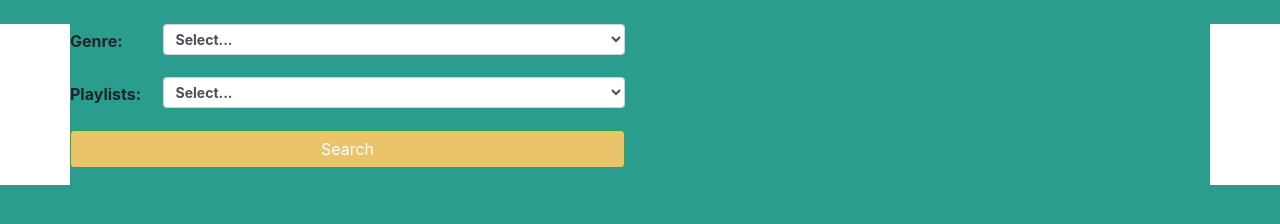
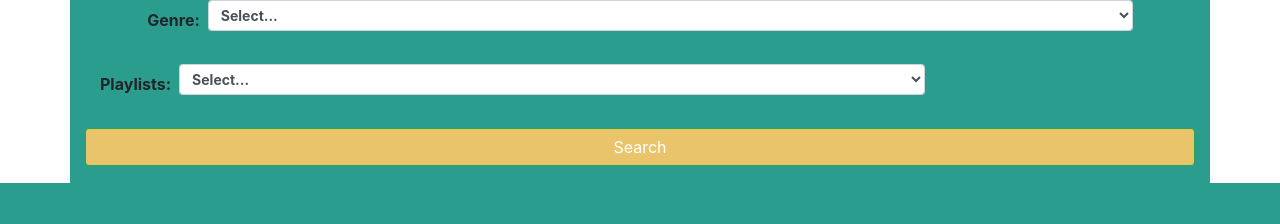
Before and after one commit to Fiona-Darcy/Listen-Up, a plain HTML site: page index.html in a window 1280 px wide. Drawn offline with nearby package versions, Linux system fonts and the light colour scheme; no server answers.

Commit message:
bootstrap adjustments

```diff
--- a/index.html
+++ b/index.html
@@ -12,19 +12,19 @@
     <div class="container">
         <form action="">
             <input type="hidden" id='hidden_token'>
-            <div class="col-sm-6 form-group row mt-4 px-0">
-                <label for="Genre" class="form-label col-sm-2">Genre:</label>
+            <div class="d-flex flex-row mb-3 justify-content-center">
+                <label for="Genre" class="form-label p-2">Genre:</label>
                 <select name="" id="select_genre" class="form-control form-control-sm col-sm-10">
                     <option>Select...</option>
                 </select>
             </div>
-            <div class="col-sm-6 form-group row px-0">
-                <label for="Genre" class="form-label col-sm-2">Playlists:</label>
+            <div class="d-flex flex-row mb-3 col-sm-10">
+                <label for="Genre" class="form-label p-2">Playlists:</label>
                 <select name="" id="select_playlist" class="form-control form-control-sm col-sm-10">
                     <option>Select...</option>
                 </select>
             </div>
-            <div class="col-sm-6 row form-group px-0">
+            <div class="d-flex flex-row mb-3">
                 <button type="submit" id="btn_submit" class="btn btn-success col-sm-12">Search</button>
             </div>
         </form>
```
